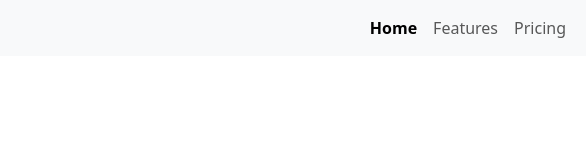
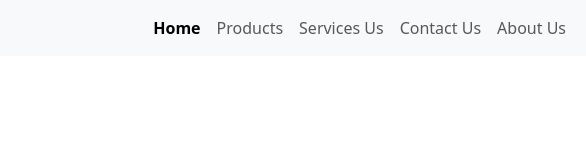
Before and after one commit to ernestluizdiaz/Landing-Page, a plain HTML site: page index.html in a window 1280 px wide. Shown: the full height of the page, 694-1280 px from the left. Drawn offline with nearby package versions, Linux system fonts and the light colour scheme.

Commit message:
adding more navs

```diff
--- a/index.html
+++ b/index.html
@@ -26,11 +26,21 @@
                         <li class="nav-item">
                             <a class="nav-link active" aria-current="page" href="#">Home</a>
                         </li>
+
                         <li class="nav-item">
-                            <a class="nav-link" href="#">Features</a>
+                            <a class="nav-link" href="#">Products</a>
                         </li>
+
                         <li class="nav-item">
-                            <a class="nav-link" href="#">Pricing</a>
+                            <a class="nav-link" href="#">Services Us</a>
+                        </li>
+
+                        <li class="nav-item">
+                            <a class="nav-link" href="#">Contact Us</a>
+                        </li>
+
+                        <li class="nav-item">
+                            <a class="nav-link" href="#">About Us</a>
                         </li>
                     </ul>
                 </div>
```
